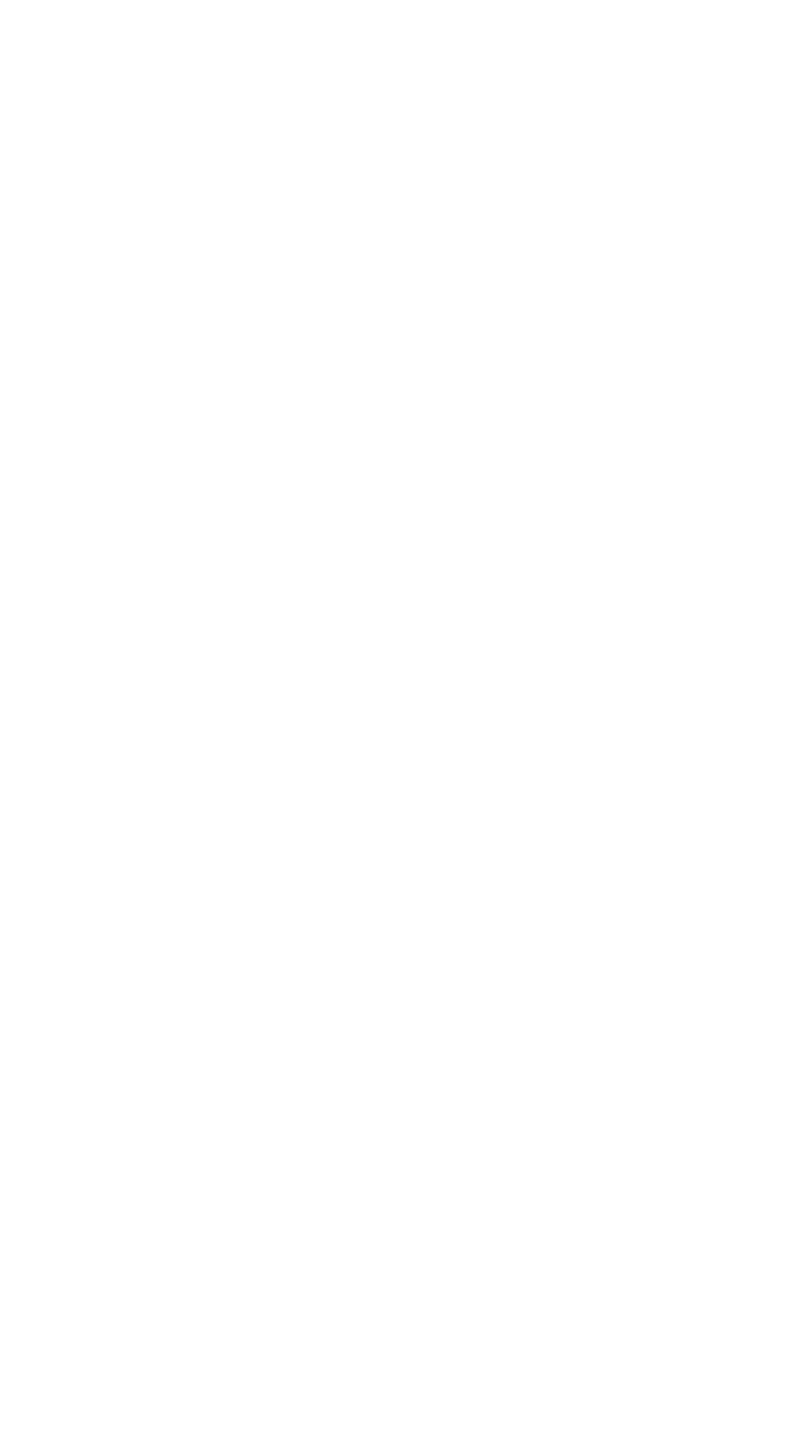
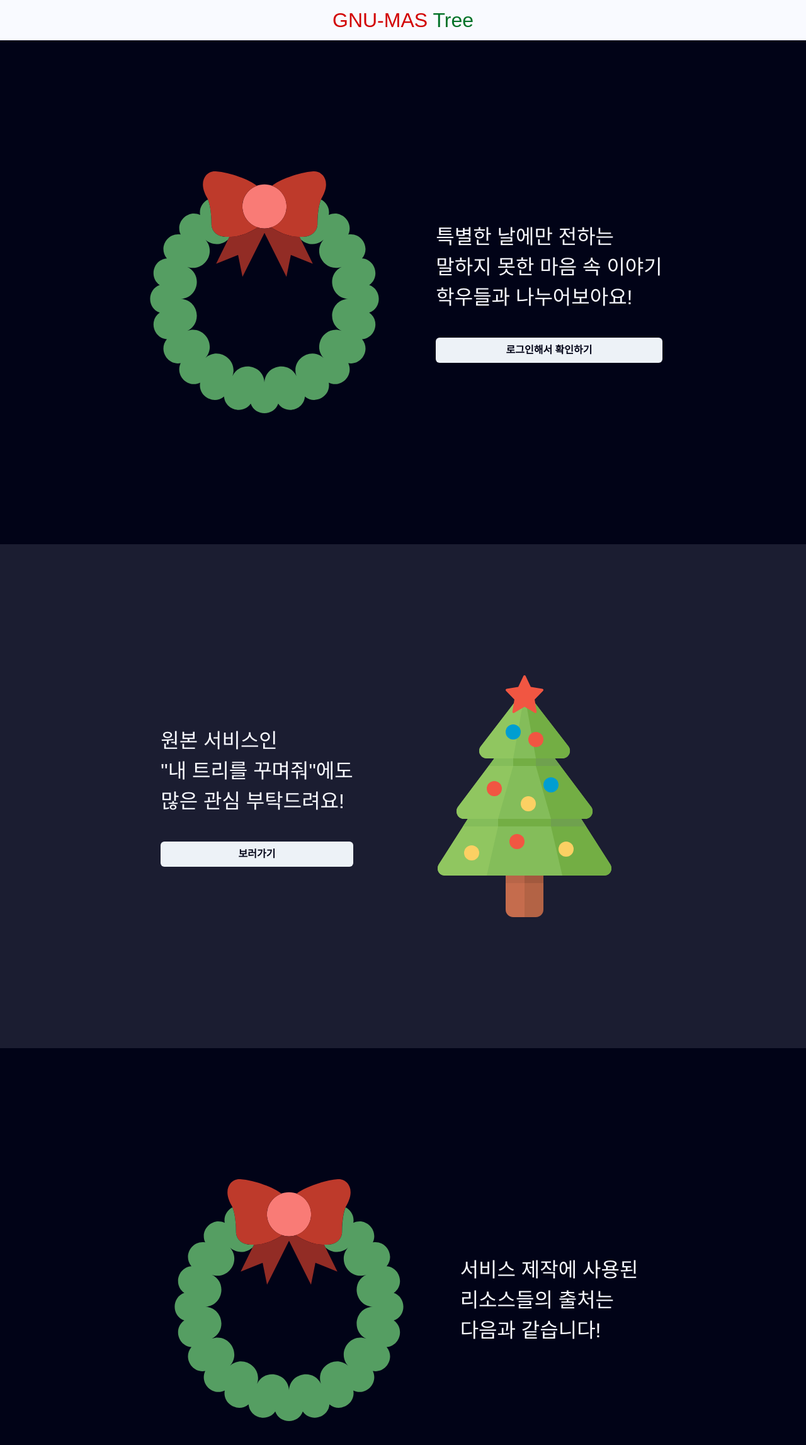
Before and after one commit to Aeri0730/OpenSourceSW, a React (Vite) app: page / in a window 1280 px wide. Shown: the top 2294 px of the page at 63% size. Before the commit the page ends 800 px from the top, so only its background shows below. Built offline with nearby package versions, Linux system fonts and the light colour scheme; a web font is replaced by a local one.

Commit message:
Added file - Landing.tsx, two image files(svg) Modifed file - Root

```diff
--- /dev/null
+++ b/src/Landing.tsx
@@ -0,0 +1,53 @@
+import { Box, Button, Center, Flex, HStack, Image, Link, Spacer, Text, VStack } from "@chakra-ui/react"
+import { Link as RouterLink } from "react-router-dom";
+
+import { useWindowSize } from "./useWindowSize"
+
+import decoratedTree from "./assets/decorated-tree.svg"
+import wreathImage from "./assets/wreath.svg"
+
+const Landing = () => {
+    const { height } = useWindowSize();
+
+    return (
+        <Box textStyle="landing">
+            <Center w="full" h="64px" px="5" textStyle="landing" bgColor="brand.fallingSnow">
+                <Text fontSize={["24px", "32px"]} textStyle="logo" color="brand.santaSock">GNU-MAS <Text as="span" color="brand.christmasTree">Tree</Text></Text>
+            </Center>
+            <Flex h={height} wrap="wrap" alignContent="center" alignItems="center" justifyContent="center" gap="5em" color="brand.fallingSnow" bgColor="brand.nightSky">
+                <Box boxSize={["xs", "sm"]}>
+                    <Image src={wreathImage} />
+                </Box>
+                <VStack spacing="10">
+                    <Text fontSize={["24px", "32px"]}>
+                        특별한 날에만 전하는<br />말하지 못한 마음 속 이야기<br />학우들과 나누어보아요!
+                    </Text>
+                    <Button as={RouterLink} to="signin" color="brand.nightSky" w="full">로그인해서 확인하기</Button>
+                </VStack>
+            </Flex>
+            <Flex h={height} wrap="wrap" alignContent="center" alignItems="center" justifyContent="center" gap="5em" color="brand.fallingSnow" bgColor="brand.dawnSky">
+                <VStack spacing="10">
+                    <Text fontSize={["24px", "32px"]}>
+                        원본 서비스인<br />"내 트리를 꾸며줘"에도<br />많은 관심 부탁드려요!
+                    </Text>
+                    <Button as={Link} href="https://colormytree.me/" color="brand.nightSky" w="full">보러가기</Button>
+                </VStack>
+                <Box boxSize={["xs", "sm"]}>
+                    <Image src={decoratedTree} />
+                </Box>
+            </Flex>
+            <Flex h={height} wrap="wrap" alignContent="center" alignItems="center" justifyContent="center" gap="5em" color="brand.fallingSnow" bgColor="brand.nightSky">
+                <Box boxSize={["xs", "sm"]}>
+                    <Image src={wreathImage} />
+                </Box>
+                <VStack spacing="10">
+                    <Text fontSize={["24px", "32px"]}>
+                        서비스 제작에 사용된<br />리소스들의 출처는<br />다음과 같습니다!
+                    </Text>
+                </VStack>
+            </Flex>
+        </Box>
+    )
+}
+
+export default Landing
--- a/src/Root.tsx
+++ b/src/Root.tsx
@@ -4,9 +4,19 @@ import Account, { AccountPageType } from "./account/Account"
 
 import ErrorPage from "./ErrorPage"
 import Fonts from "./Fonts"
+import Landing from "./Landing"
 import TreePage from "./tree/TreePage"
 
 const theme = extendTheme({
+    colors: {
+        brand: {
+            christmasTree: "#027228",
+            santaSock: "#D20001",
+            fallingSnow: "#F9FAFF",
+            nightSky: "#010317",
+            dawnSky: "#1B1D31",
+        }
+    },
     textStyles: {
         logo: {
             fontFamily: `"Tenada", sans-serif`
@@ -23,7 +33,7 @@ const theme = extendTheme({
 const router = createBrowserRouter([
     {
         path: "/",
-        element: <></>,
+        element: <Landing />,
         errorElement: <ErrorPage />
     },
     {
```
Also changed, not shown: src/assets/decorated-tree.svg (added), src/assets/wreath.svg (added).
